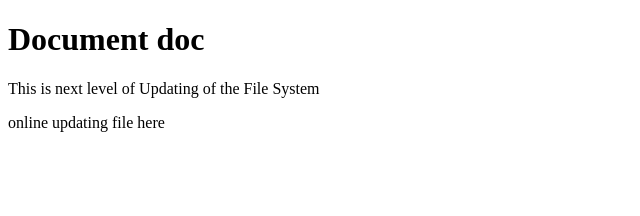
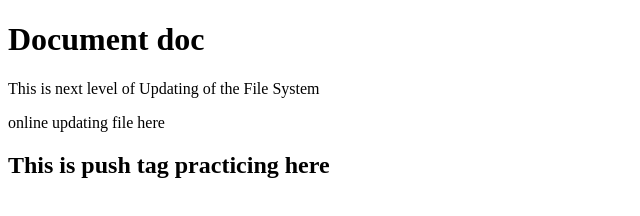
Before and after one commit to delwar69/OOP-concept, a plain HTML site: page index.html in a window 1280 px wide. Shown: the whole page, without its empty margins (0-640 px from the left). Drawn offline with Linux system fonts and the light colour scheme.

Commit message:
offline added

```diff
--- a/index.html
+++ b/index.html
@@ -9,5 +9,6 @@
     <h1>Document doc </h1>
     <p> This is next level of Updating of the File System </p>
       <p> online updating file here </p>
+      <h2> This is push tag practicing here </h2>
 </body>
 </html>
```
